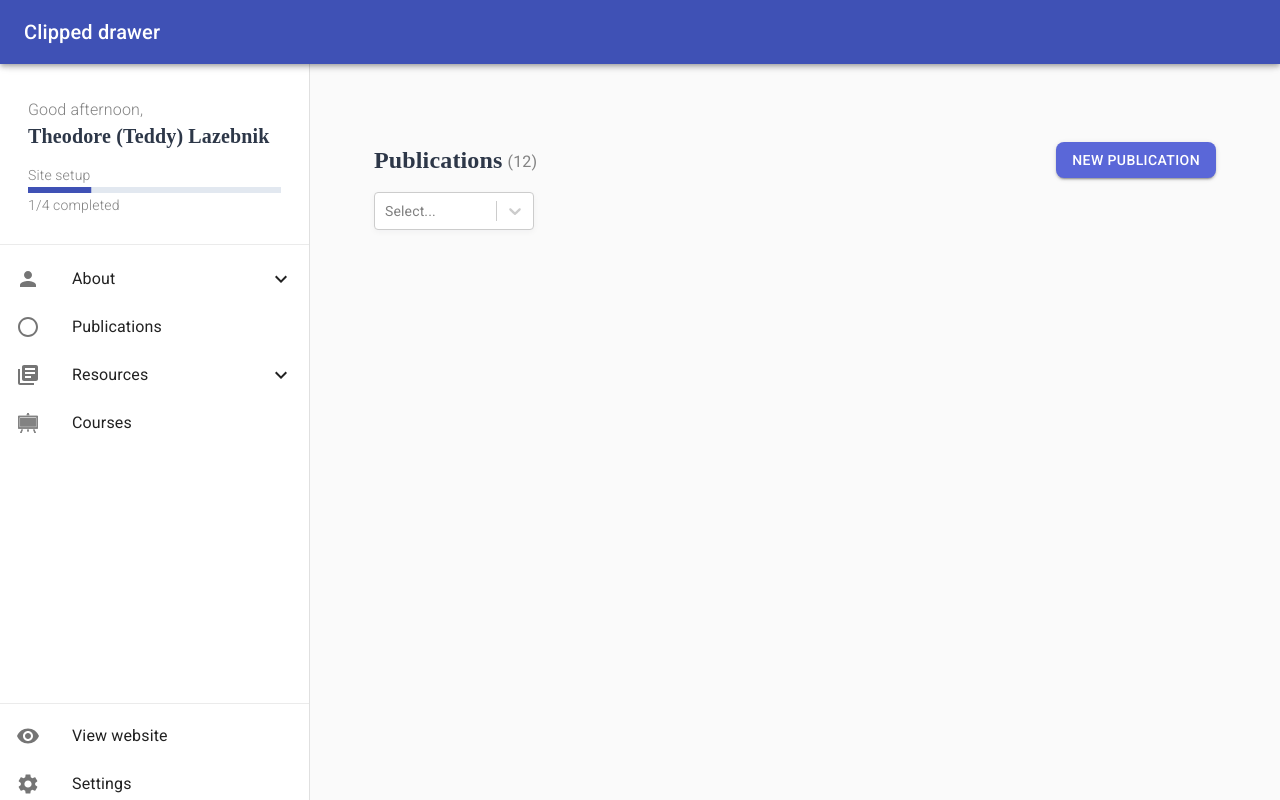
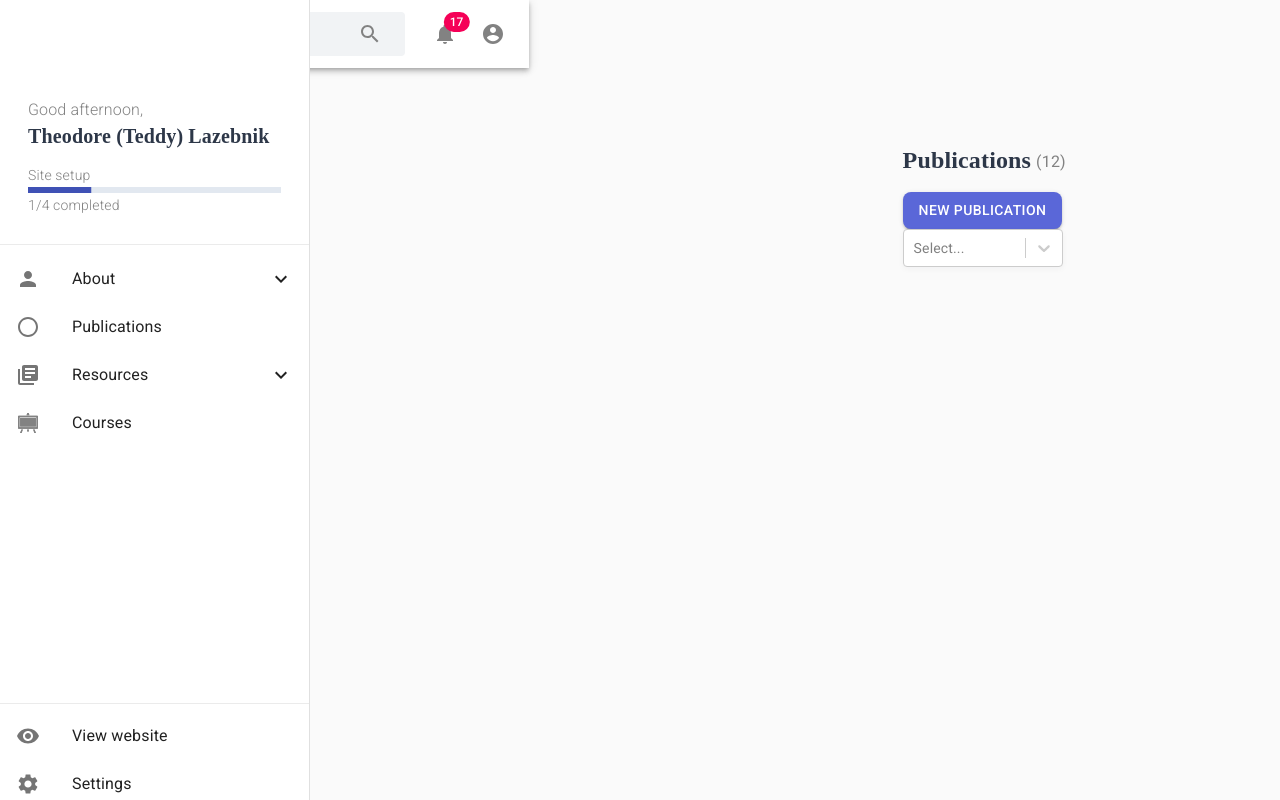
Before and after one commit to lecture-developer/lecture_website_app_generator_frontend, a React (Create React App) app in the folder sphera/: page / in a window 1280 px wide. Built offline with nearby package versions, Linux system fonts and the light colour scheme.

Commit message:
added navbar

```diff
--- a/sphera/src/App.js
+++ b/sphera/src/App.js
@@ -9,6 +9,7 @@ import Typography from '@material-ui/core/Typography';
 import Divider from '@material-ui/core/Divider';
 import SideMenu from "./components/SideMenu/SideMenu";
 import PublicationsRoot from "./components/Publications/Root";
+import Navbar from './components/Navbar/Navbar';
 
 
 const useStyles = makeStyles((theme) => ({
@@ -30,13 +31,14 @@ export default function App() {
     <div className={classes.root}>
       <CssBaseline />
       {/* replace with nadavs code */}
-      <AppBar position="fixed" className={classes.appBar}>
+      {/* <AppBar position="fixed" className={classes.appBar}>
         <Toolbar>
           <Typography variant="h6" noWrap>
             Clipped drawer
           </Typography>
         </Toolbar>
-      </AppBar>
+      </AppBar> */}
+      <Navbar />
       <SideMenu />
       <main className={classes.content}>
       {/* toolbar pushes the contents so it wont be hidden by the navbar */}
--- /dev/null
+++ b/sphera/src/components/Logo/Logo.js
@@ -0,0 +1,15 @@
+import React from 'react';
+import classes from './Logo.module.css';
+
+function Logo(props) {
+
+    return (
+        <div className={classes.root}>
+            <a href='#'>
+                <img src={props.img_src} alt={props.alt}></img>
+            </a>
+        </div>
+    )
+}
+
+export default Logo;
--- /dev/null
+++ b/sphera/src/components/Logo/Logo.module.css
@@ -0,0 +1,3 @@
+img {
+
+}
--- /dev/null
+++ b/sphera/src/components/Navbar/Navbar.js
@@ -0,0 +1,212 @@
+import React from 'react';
+import { fade, makeStyles } from '@material-ui/core/styles';
+import AppBar from '@material-ui/core/AppBar';
+import Toolbar from '@material-ui/core/Toolbar';
+import IconButton from '@material-ui/core/IconButton';
+import InputBase from '@material-ui/core/InputBase';
+import Badge from '@material-ui/core/Badge';
+import MenuItem from '@material-ui/core/MenuItem';
+import Menu from '@material-ui/core/Menu';
+import MenuIcon from '@material-ui/icons/Menu';
+import SearchIcon from '@material-ui/icons/Search';
+import AccountCircle from '@material-ui/icons/AccountCircle';
+import NotificationsIcon from '@material-ui/icons/Notifications';
+import MoreIcon from '@material-ui/icons/MoreVert';
+import Logo from '../Logo/Logo';
+import SearchBar from '../Search/SearchBar';
+import logoImg from "../../img/LOGOmobil_footer.png";
+
+const useStyles = makeStyles((theme) => ({
+    grow: {
+        flexGrow: 1,
+    },
+    menuButton: {
+        marginRight: theme.spacing(2),
+    },
+    title: {
+        display: 'none',
+        [theme.breakpoints.up('sm')]: {
+            display: 'block',
+        },
+    },
+    search: {
+        position: 'relative',
+        marginTop: '0.75rem',
+        marginBottom: '0.75rem',
+        borderRadius: theme.shape.borderRadius,
+        backgroundColor: fade(theme.palette.action.selected, 0.15),
+        // '&:hover': {
+        //     backgroundColor: fade(theme.palette.common.white, 0.25),
+        // },
+        marginRight: theme.spacing(2),
+        marginLeft: 0,
+        width: '100%',
+        display: 'flex',
+        flexGrow: 'row',
+        [theme.breakpoints.up('sm')]: {
+            marginLeft: theme.spacing(3),
+            width: 'auto',
+        },
+    },
+    searchIcon: {
+        padding: theme.spacing(1, 2),
+        height: '100%',
+        pointerEvents: 'none',
+        display: 'flex',
+        alignItems: 'right',
+        justifyContent: 'right',
+        color: '#828282'
+    },
+    inputRoot: {
+        color: fade(theme.palette.common.black, 1),
+    },
+    inputInput: {
+        padding: theme.spacing(1, 1, 1, 0),
+        // vertical padding + font size from searchIcon
+        paddingLeft: `calc(${theme.spacing(4)}px)`,
+        transition: theme.transitions.create('width'),
+        width: '100%',
+        [theme.breakpoints.up('md')]: {
+            width: '20ch',
+        },
+    },
+    sectionDesktop: {
+        display: 'none',
+        [theme.breakpoints.up('md')]: {
+            display: 'flex',
+        },
+    },
+    sectionMobile: {
+        display: 'flex',
+        [theme.breakpoints.up('md')]: {
+            display: 'none',
+        },
+    },
+    WhiteBackground: {
+        backgroundColor: '#FFFFFF'
+    },
+    Grey: {
+        color: '#828282'
+    }
+}));
+
+function Navbar() {
+    const classes = useStyles();
+    const [anchorEl, setAnchorEl] = React.useState(null);
+    const [mobileMoreAnchorEl, setMobileMoreAnchorEl] = React.useState(null);
+
+    const isMenuOpen = Boolean(anchorEl);
+    const isMobileMenuOpen = Boolean(mobileMoreAnchorEl);
+
+    const handleProfileMenuOpen = (event) => {
+        setAnchorEl(event.currentTarget);
+    };
+
+    const handleMobileMenuClose = () => {
+        setMobileMoreAnchorEl(null);
+    };
+
+    const handleMenuClose = () => {
+        setAnchorEl(null);
+        handleMobileMenuClose();
+    };
+
+    const handleMobileMenuOpen = (event) => {
+        setMobileMoreAnchorEl(event.currentTarget);
+    };
+
+    const menuId = 'primary-search-account-menu';
+    const renderMenu = (
+        <Menu
+            className={classes.Grey}
+            anchorEl={anchorEl}
+            anchorOrigin={{ vertical: 'top', horizontal: 'right' }}
+            id={menuId}
+            keepMounted
+            transformOrigin={{ vertical: 'top', horizontal: 'right' }}
+            open={isMenuOpen}
+            onClose={handleMenuClose}
+        >
+            <MenuItem onClick={handleMenuClose}>Profile</MenuItem>
+            <MenuItem onClick={handleMenuClose}>My account</MenuItem>
+        </Menu>
+    );
+
+    const mobileMenuId = 'primary-search-account-menu-mobile';
+    const renderMobileMenu = (
+        <Menu
+            className={classes.Grey}
+            anchorEl={mobileMoreAnchorEl}
+            anchorOrigin={{ vertical: 'top', horizontal: 'right' }}
+            id={mobileMenuId}
+            keepMounted
+            transformOrigin={{ vertical: 'top', horizontal: 'right' }}
+            open={isMobileMenuOpen}
+            onClose={handleMobileMenuClose}
+        >
+            <MenuItem>
+                <IconButton aria-label="show 11 new notifications"  className={classes.Grey}>
+                    <Badge badgeContent={11} color="secondary">
+                        <NotificationsIcon />
+                    </Badge>
+                </IconButton>
+                <p>Notifications</p>
+            </MenuItem>
+            <MenuItem onClick={handleProfileMenuOpen}>
+                <IconButton
+                    aria-label="account of current user"
+                    aria-controls="primary-search-account-menu"
+                    aria-haspopup="true"
+                    className={classes.Grey}
+                >
+                    <AccountCircle />
+                </IconButton>
+                <p>Profile</p>
+            </MenuItem>
+        </Menu>
+    );
+
+    return (
+        <div className={classes.grow}>
+            <AppBar position="static">
+                <Toolbar className={classes.WhiteBackground}>
+                    <Logo img_src={logoImg} alt="Sphera logo" width="120" height="32"/>
+                    <div className={classes.grow} />
+                    <SearchBar disabled={false}/>
+                    <div className={classes.sectionDesktop}>
+                        <IconButton aria-label="show 17 new notifications" className={classes.Grey}>
+                            <Badge badgeContent={17} color="secondary">
+                                <NotificationsIcon />
+                            </Badge>
+                        </IconButton>
+                        <IconButton
+                            edge="end"
+                            aria-label="account of current user"
+                            aria-controls={menuId}
+                            aria-haspopup="true"
+                            onClick={handleProfileMenuOpen}
+                            className={classes.Grey}
+                        >
+                            <AccountCircle />
+                        </IconButton>
+                    </div>
+                    <div className={classes.sectionMobile}>
+                        <IconButton
+                            aria-label="show more"
+                            aria-controls={mobileMenuId}
+                            aria-haspopup="true"
+                            onClick={handleMobileMenuOpen}
+                            color="inherit"
+                        >
+                            <MoreIcon />
+                        </IconButton>
+                    </div>
+                </Toolbar>
+            </AppBar>
+            {renderMobileMenu}
+            {renderMenu}
+        </div>
+    );
+}
+
+export default Navbar;
--- /dev/null
+++ b/sphera/src/components/Search/SearchBar.js
@@ -0,0 +1,91 @@
+import React from 'react';
+import SearchIcon from '@material-ui/icons/Search';
+import InputBase from '@material-ui/core/InputBase';
+import { fade, makeStyles } from '@material-ui/core/styles';
+
+const useStyles = makeStyles((theme) => ({
+  search: {
+    position: 'relative',
+    marginTop: '0.75rem',
+    marginBottom: '0.75rem',
+    borderRadius: theme.shape.borderRadius,
+    backgroundColor: '#F1F3F5',
+    marginRight: theme.spacing(2),
+    marginLeft: 0,
+    paddingLeft: '0.5rem',
+    width: '100%',
+    display: 'flex',
+    flexGrow: 'row',
+    [theme.breakpoints.up('sm')]: {
+      marginLeft: theme.spacing(3),
+      width: 'auto',
+    },
+  },
+  searchIcon: {
+    padding: theme.spacing(1, 2),
+    height: '100%',
+    pointerEvents: 'none',
+    display: 'flex',
+    alignItems: 'right',
+    justifyContent: 'right',
+    color: '#828282'
+  },
+  inputRoot: {
+    color: fade(theme.palette.common.black, 1),
+  },
+  inputInput: {
+    padding: theme.spacing(1, 1, 1, 0),
+    // vertical padding + font size from searchIcon
+    paddingLeft: `calc(${theme.spacing(4)}px)`,
+    transition: theme.transitions.create('width'),
+    width: '100%',
+    [theme.breakpoints.up('md')]: {
+      width: '20ch',
+    },
+  },
+  searchButton: {
+    cursor: 'pointer',
+    border: '1px solid transparent',
+    borderRadius: '5%',
+    backgroundColor: 'transparent'
+  }
+}));
+
+function SearchBar() {
+  const [value, setValue] = React.useState({
+    value: ''
+  });
+
+  const classes = useStyles();
+
+  const handleSubmit = (e) => {
+    e.preventDefault();
+    console.log(value);
+  }
+
+  const handleChange = (e) => {
+    setValue({
+      value: e.target.value
+    });
+  }
+
+  return (
+    <form onSubmit={handleSubmit}>
+      <div className={classes.search} >
+        <InputBase
+          placeholder="Search"
+          inputProps={{ 'aria-label': 'search' }}
+          onChange={handleChange}
+        />
+
+        <button className={classes.searchButton} type='submit'>
+          <div className={classes.searchIcon}>
+            <SearchIcon onClick={handleSubmit}/>
+          </div>
+        </button>
+      </div>
+    </form>
+  )
+}
+
+export default SearchBar
```
Also changed, not shown: sphera/src/components/Navbar/Navbar.module.css (added, +7 -0 lines), sphera/src/components/Search/Search.module.css (added, +12 -0 lines), sphera/src/img/LOGOmobil_footer.png (added).
